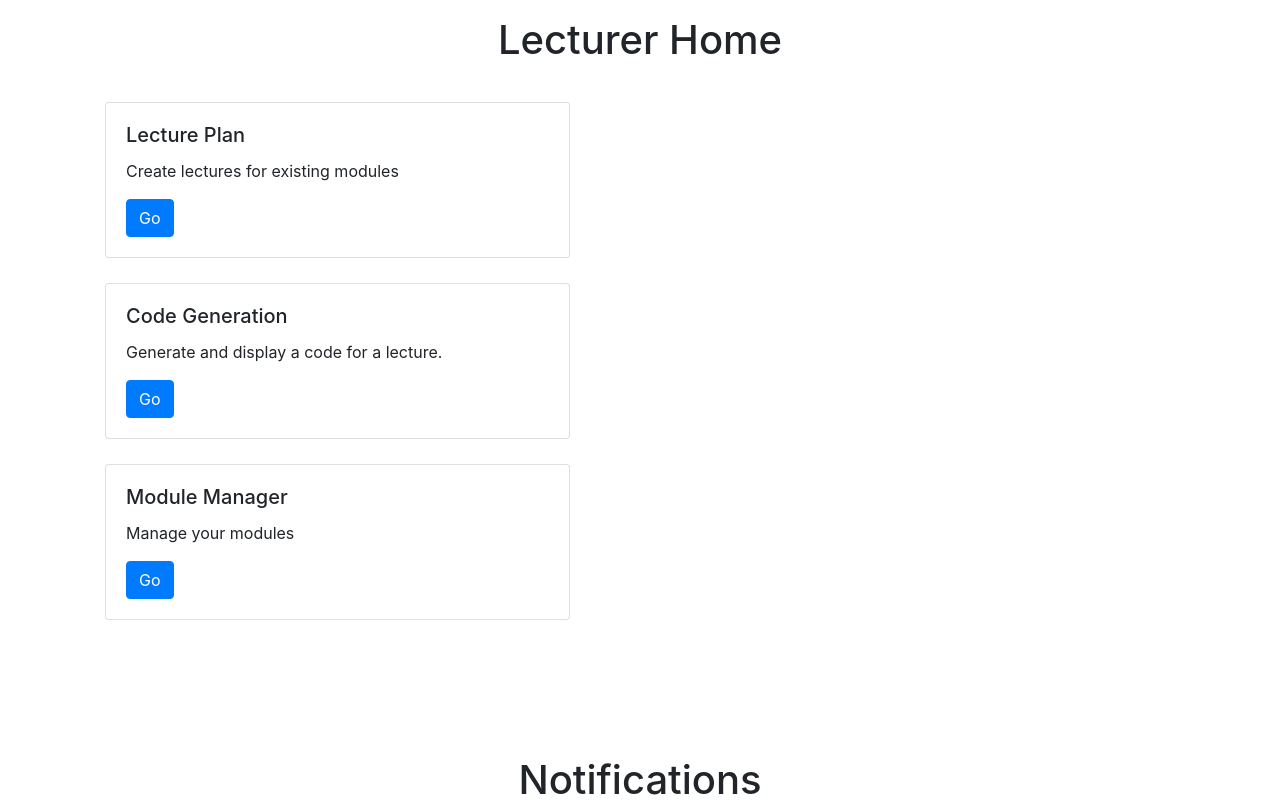
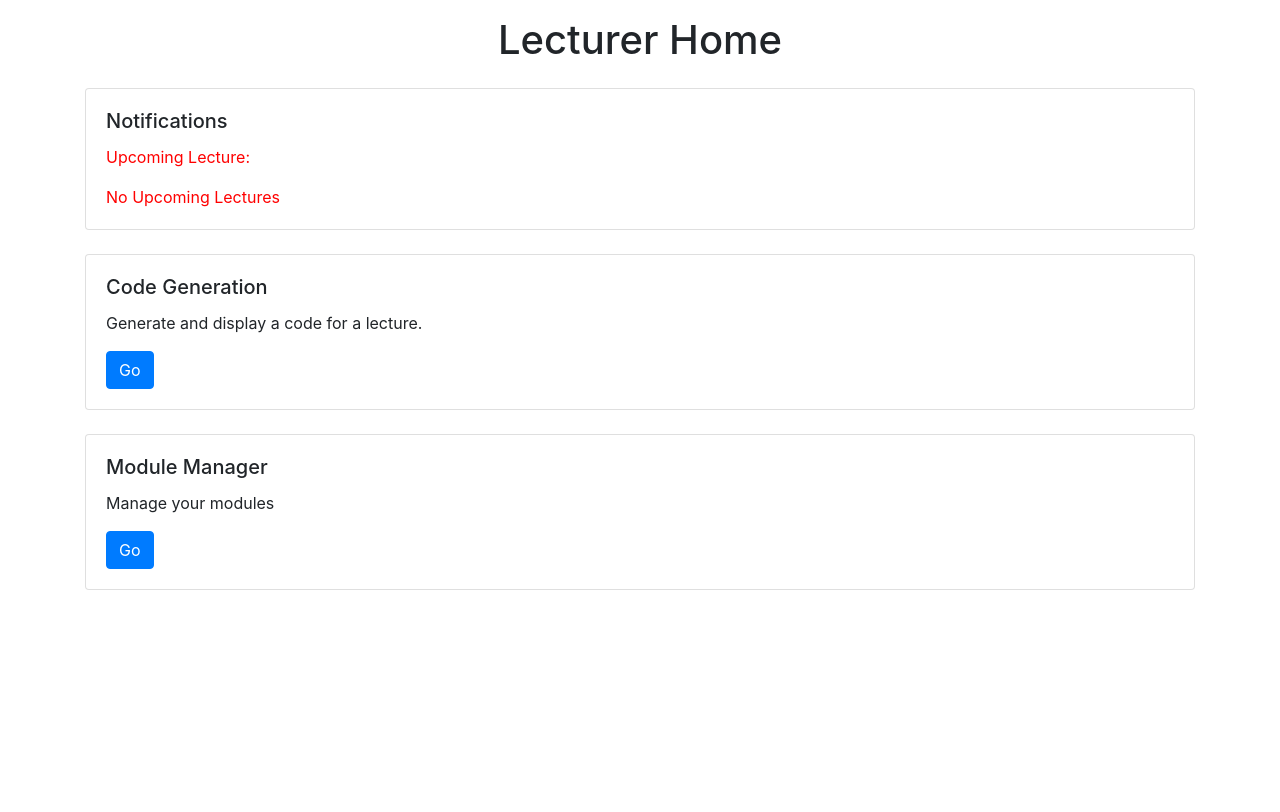
Before and after one commit to abbas67/honours-project, a Flask app: page /lecturerhome in a window 1280 px wide. Shown: the part 54-866 px from the top of the page. After the commit the page ends 644 px from the top, so only its background shows below. Run offline with Flask 2, Linux system fonts and the light colour scheme; the visitor is signed in with stand-in values (Sample User, id 1); parts of the project's set-up code (start-up, migrations or seed data) failed here and were passed over; some libraries are stand-ins or nearby versions.

Commit message:
Notification centre implemented

```diff
--- a/templates/lecturerhome.html
+++ b/templates/lecturerhome.html
@@ -22,24 +22,49 @@
 
     <div class="container">
 
-        <div class = "main">
 
-            <div class = "left">
 
-                 <div class="row">
-                      <div class="col-sm-6">
+        {#                 <div class="row">#}
+        {#                      <div class="col-sm-6">#}
+        {#                        <div class="card">#}
+        {#                          <div class="card-body">#}
+        {#                            <h5 class="card-title">Lecture Plan</h5>#}
+        {#                            <p class="card-text">Create lectures for existing modules</p>#}
+        {#                            <a href="{{ url_for('createlecture') }}" class="btn btn-primary">Go</a>#}
+        {#                          </div>#}
+        {#                        </div>#}
+        {#                      </div>#}
+        {#                    </div>#}
+
+
+        <div class="my-4">
             <div class="card">
                 <div class="card-body">
-                            <h5 class="card-title">Lecture Plan</h5>
-                            <p class="card-text">Create lectures for existing modules</p>
-                            <a href="{{ url_for('createlecture') }}" class="btn btn-primary">Go</a>
-                          </div>
+                    <h5 class="card-title">Notifications</h5>
+
+                    <p class="card-text" style="color: red">Upcoming Lecture:  </p>
+                    {%if next_lecture %}
+
+                        {% for item in next_lecture %}
+
+                            <p class="card-text"> {{ item['ModuleID'] }} {{ item['LectureName'] }}  At {{ item['LectureLocation'] }} - {{ item['Time '] }} </p>
+
+                        {% endfor %}
+
+                    {% else %}
+
+                        <p class="card-text" style="color: red">No Upcoming Lectures </p>
+
+                    {% endif %}
+
+
+
                 </div>
             </div>
         </div>
 
-                    <div class="row">
-                      <div class="col-sm-6">
+
+        <div class="my-4">
             <div class="card">
                 <div class="card-body">
                     <h5 class="card-title"> Code Generation</h5>
@@ -48,10 +73,10 @@
                 </div>
             </div>
         </div>
-                    </div>
 
-                    <div class="row">
-                      <div class="col-sm-6">
+
+
+        <div class="my-4">
             <div class="card">
                 <div class="card-body">
                     <h5 class="card-title">Module Manager</h5>
@@ -60,19 +85,10 @@
                 </div>
             </div>
         </div>
-                    </div>
+
 
     </div>
 
-        </div>
-
-    </div>
-
-    <div class="flex-container">
-
-        <h1 align="center"> Notifications</h1>
-
-    </div>
 
 {% endblock content %}
 
```
Lines whose indentation alone changed are shown as unchanged.
